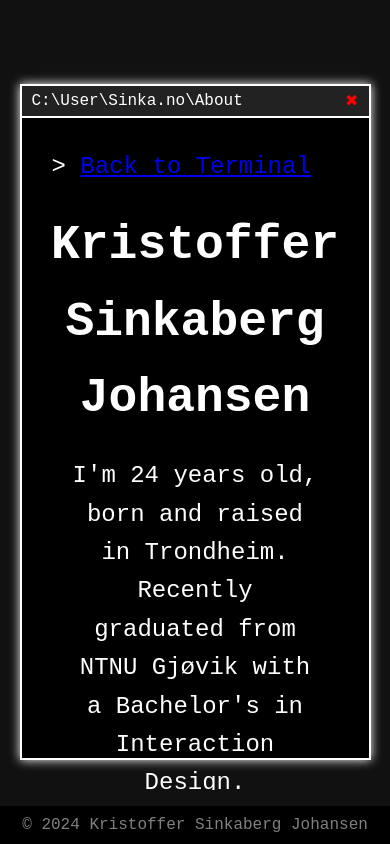
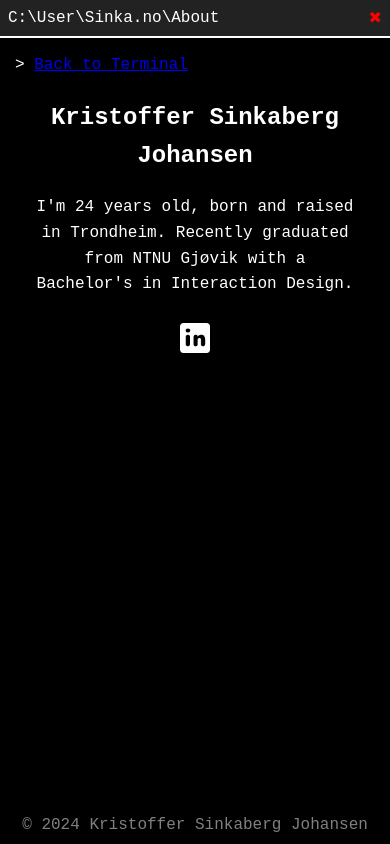
Before and after one commit to beatricebretti/terminal, a plain HTML site: page about.html in a window 390 px wide. Drawn offline with nearby package versions, Linux system fonts and the light colour scheme.

Commit message:
Fix styles

```diff
--- a/styles/style.css
+++ b/styles/style.css
@@ -17,7 +17,9 @@
     margin: 0;
     padding: 0;
     box-sizing: border-box;
-    font-family: "Courier New", monospace;
+    font-family: 'Courier New', Courier, monospace;
+    -webkit-font-smoothing: antialiased;
+    -moz-osx-font-smoothing: grayscale;
 }
 
 body {
@@ -53,23 +55,19 @@ body {
 
 /* Window Frame */
 .window {
-    width: 90%;
-    max-width: 1000px;
-    height: 80vh;
+    display: none;
+}
+.windowshow { /* for the pages that are not index */
+    display: block;
+}
+
+.window, .windowshow {
+    width: 95%;
+    max-width: 1100px;
+    height: 85vh;
     background: black;
     border: 2px solid white;
     box-shadow: 0px 0px 10px white;
-    display: none;
-}
-
-.windowshow { /* for the pages that are not index */
-    width: 90%;
-    max-width: 1000px;
-    height: 80vh;
-    background: black;
-    border: 2px solid white;
-    box-shadow: 0px 0px 10px white;
-    display: block;
 }
 
 /* Title bar */
@@ -98,6 +96,8 @@ body {
     overflow-y: auto;
     line-height: 1.6;
     height: 100%;
+    max-height: 75vh;
+    min-height: 0;
 }
 
 /* Header */
@@ -112,6 +112,10 @@ body {
     width: 200px;
     margin-bottom: 10px;
 }
+.terminal img {
+    width: 200px;
+    margin-bottom: 10px;
+}
 
 .terminal-header h1 {
     font-size: 2rem;
@@ -121,6 +125,19 @@ body {
 .terminal-header p {
     font-size: 1.2rem;
     color: gray;
+}
+
+.terminal::-webkit-scrollbar {
+    width: 8px;
+}
+
+.terminal::-webkit-scrollbar-thumb {
+    background: #555;
+    border-radius: 4px;
+}
+
+.terminal::-webkit-scrollbar-track {
+    background: #222;
 }
 
 /* Instructions */
@@ -135,6 +152,9 @@ body {
     display: flex;
     align-items: center;
     margin-top: 20px;
+    font-family: "Courier New", monospace;
+    font-size: 1.5rem;
+    white-space: nowrap;
 }
 
 .prompt {
@@ -258,3 +278,36 @@ footer {
     padding: 10px;
     font-size: 1rem;
 }
+
+@media screen and (max-width: 768px) {
+    .window, .windowshow {
+        width: 100%;
+        height: 100vh;
+        max-width: none;
+        max-height: none;
+        border: none;
+        box-shadow: none;
+    }
+
+    .terminal {
+        font-size: 1rem;
+        padding: 15px;
+        max-height: 80vh;
+    }
+
+    .title-bar {
+        padding: 8px;
+    }
+
+    .title {
+        font-size: 1rem;
+    }
+
+    .content img {
+        width: 150px;
+    }
+
+    .content h1 {
+        font-size: 1.5rem;
+    }
+}
```
